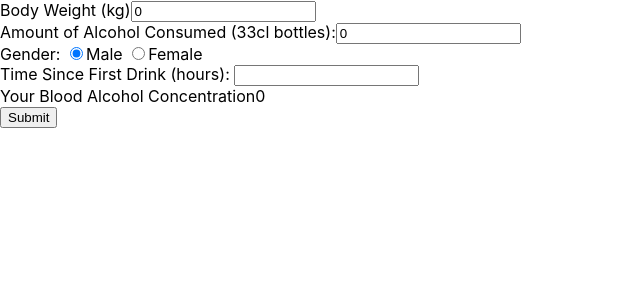
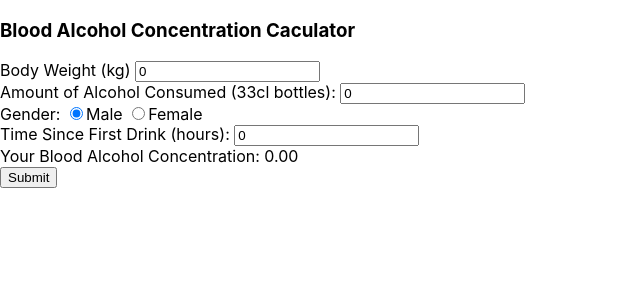
Before and after one commit to JussiKujala/Alcometer, a React (Create React App) app: page / in a window 1280 px wide. Shown: the top 300 px of the page, without its empty margins (0-640 px from the left). Built offline with nearby package versions, Linux system fonts and the light colour scheme.

Commit message:
Ready code

```diff
--- a/src/App.js
+++ b/src/App.js
@@ -6,43 +6,58 @@ function App() {
   const [weight, setWeight] = useState(0);
   const [drinks, setDrinks] = useState(0);
   const [gender, setGender] = useState("male");
+  const [time, setTime] = useState(0);
   const [result, setResult] = useState(0);
 
   function calculate(e) {
     e.preventDefault();
-    let alcoholburn = 3;
+    let BAC = 3;
+    /*litres: bottles * 0.33
+    grams: litres * 8 * 4.5
+    burning: weight / 10
+    grams(left): grams – (burning * time)*/
+    let liters = drinks * 0.33;
+    let grams = liters * 8 * 4.5;
+    let burning = weight / 10;
+    let gramsLeft = grams - (burning * time);
     if (gender === 'male') {
-      alcoholburn = 1;
+      BAC = gramsLeft / (weight * 0.7);
     }
     else {
-      alcoholburn = 2;
+      BAC = gramsLeft / (weight * 0.6);
     }
-    setResult(alcoholburn);
+    if (BAC > 0) {
+      setResult(BAC);
+    }
+    else {
+      setResult(0);
+    }
   }
 
 
 
   return (
     <form onSubmit={calculate}>
+      <h3>Blood Alcohol Concentration Caculator</h3>
       <div>
-        <label>Body Weight (kg)</label>
+        <label>Body Weight (kg) </label>
         <input type="number" value={weight} onChange={e => setWeight(e.target.value)} />
       </div>
       <div>
-        <label>Amount of Alcohol Consumed (33cl bottles):</label>
+        <label>Amount of Alcohol Consumed (33cl bottles): </label>
         <input type="number" value={drinks} onChange={e => setDrinks(e.target.value)} />
       </div>
       <div>
         <label>Gender:</label>
-        <label> <input type="radio" value="male" defaultChecked onChange={e => setGender(e.target.value)} />Male</label>
-        <label> <input type="radio" value="female" onChange={e => setGender(e.target.value)} />Female</label>
+        <label> <input type="radio" name='gender' value="male" defaultChecked onChange={e => setGender(e.target.value)} />Male</label>
+        <label> <input type="radio" name='gender' value="female" onChange={e => setGender(e.target.value)} />Female</label>
       </div>
       <div>
-        <label>Time Since First Drink (hours):</label> <input type="text" />
+        <label>Time Since First Drink (hours):</label> <input type="number" value={time} onChange={e => setTime(e.target.value)} />
       </div>
       <div>
-        <label>Your Blood Alcohol Concentration</label>
-        <output>{result.toFixed(0)}</output>
+        <label>Your Blood Alcohol Concentration: </label>
+        <output>{result.toFixed(2)}</output>
       </div>
       <button>Submit</button>
     </form>
```
